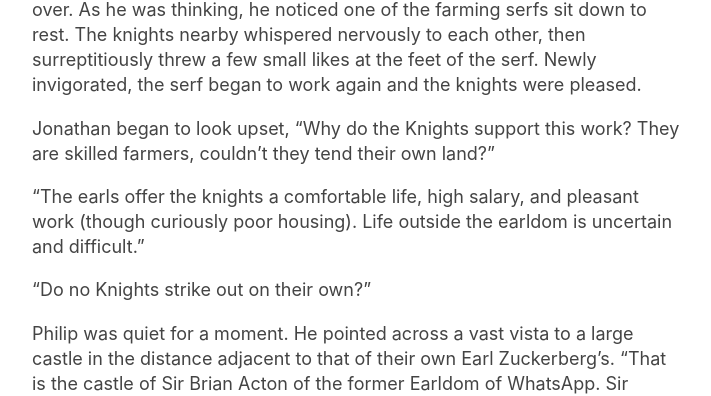
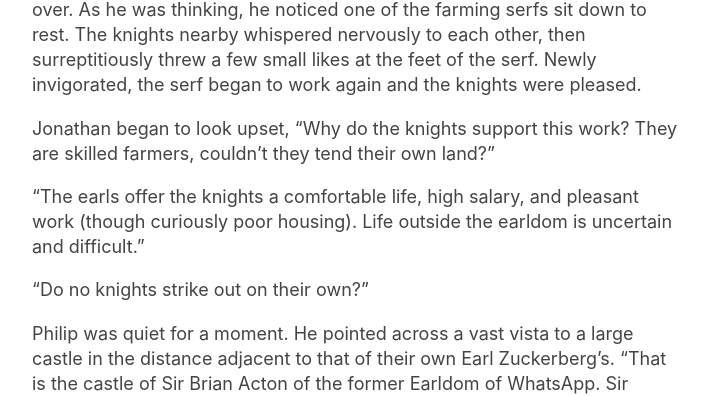
Before and after one commit to zalberico/zalberico.github.io, a Jekyll site: the page built from _posts/2020-07-14-the-serfs-of-facebook.markdown, in a window 1280 px wide and 900 px high, scrolled down 3960 px. Shown: the part 142-538 px from the top of the window, without its empty margins (283-994 px from the left). Built offline with Jekyll 4.4.1, drawn with Linux system fonts in a browser that asks for light colours.

Commit message:
Remove extra capitalization

```diff
--- a/_posts/2020-07-14-the-serfs-of-facebook.markdown
+++ b/_posts/2020-07-14-the-serfs-of-facebook.markdown
@@ -96,11 +96,11 @@
 
 Jonathan thought about this for a while. He was glad at least their earls were mostly benevolent, but wondered what would happen if new earls took over. As he was thinking, he noticed one of the farming serfs sit down to rest. The knights nearby whispered nervously to each other, then surreptitiously threw a few small likes at the feet of the serf. Newly invigorated, the serf began to work again and the knights were pleased.
 
-Jonathan began to look upset, "Why do the Knights support this work? They are skilled farmers, couldn't they tend their own land?"
+Jonathan began to look upset, "Why do the knights support this work? They are skilled farmers, couldn't they tend their own land?"
 
 "The earls offer the knights a comfortable life, high salary, and pleasant work (though curiously poor housing). Life outside the earldom is uncertain and difficult."
 
-"Do no Knights strike out on their own?"
+"Do no knights strike out on their own?"
 
 Philip was quiet for a moment. He pointed across a vast vista to a large castle in the distance adjacent to that of their own Earl Zuckerberg's. "That is the castle of Sir Brian Acton of the former Earldom of WhatsApp. Sir Acton was an idealistic farmer who rejected the ways of our earl. He promised the serfs he would take no part of their  data harvest they produced from the land he provided them, and instead the serfs even paid him a small cash fee for his protection. He had no knights to watch and report on his people and no heralds spreading pronouncements."
 
```
